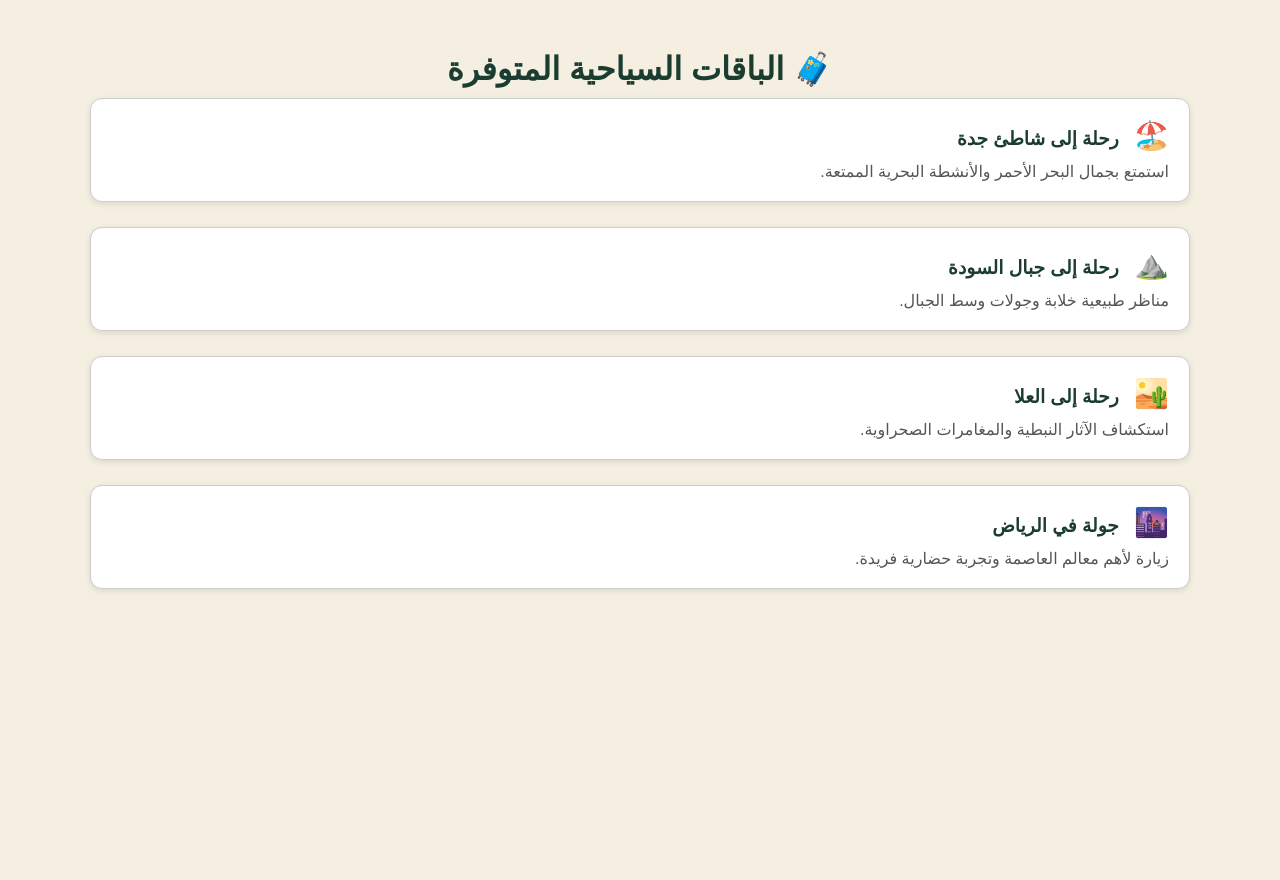
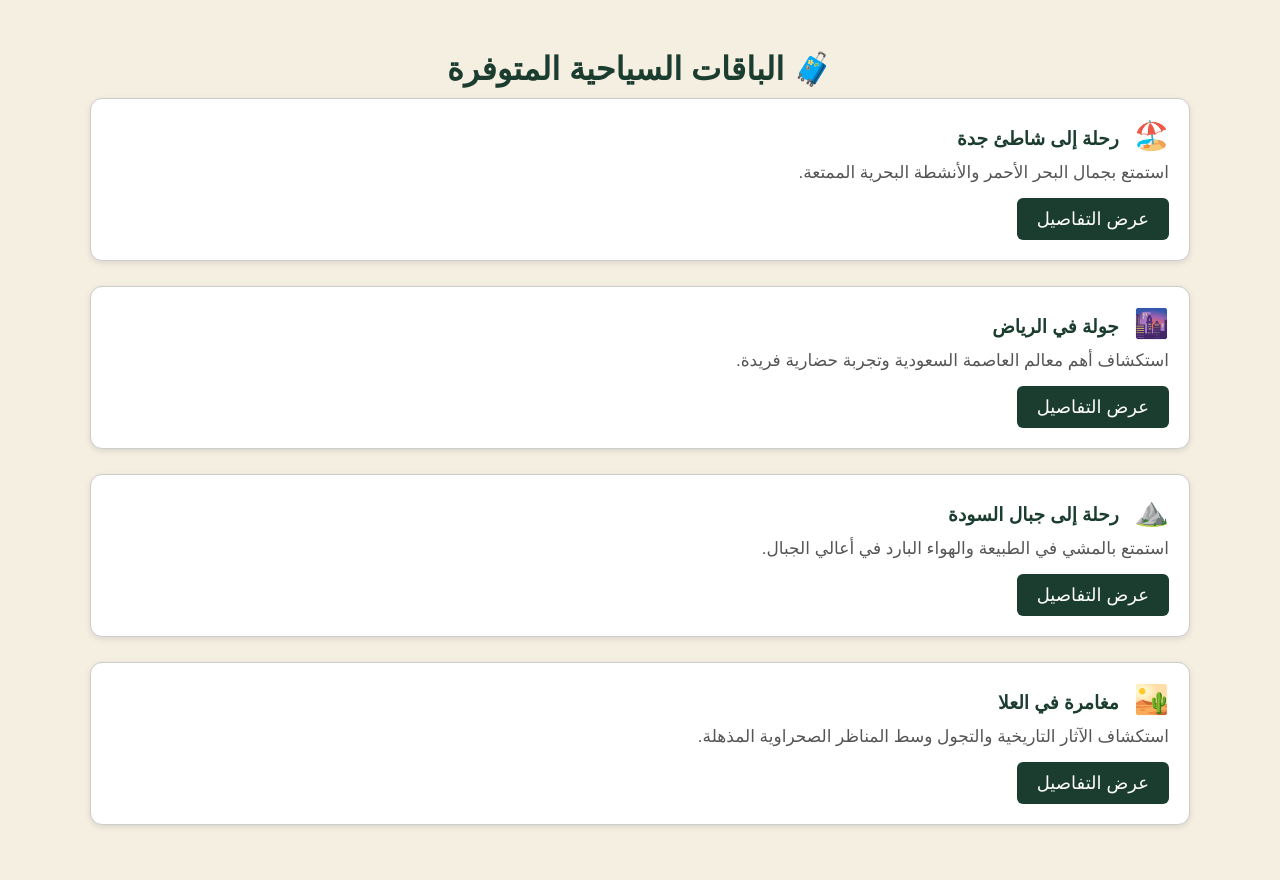
Before and after one commit to abodahim/saudidestination_complete, a Flask app: template templates/trips.html in a window 1280 px wide. Before the commit the page ends 591 px from the top, so only its background shows below. Run offline with Flask 3, Linux system fonts and the light colour scheme; the template is opened without the code that fills it, so the values that code supplies are empty; some web fonts are replaced.

Commit message:
Update trips.html

```diff
--- a/templates/trips.html
+++ b/templates/trips.html
@@ -29,11 +29,22 @@
     .trip-card p {
       margin: 0;
       color: #555;
+      font-size: 17px;
     }
 
     .trip-icon {
       font-size: 28px;
       margin-left: 10px;
+    }
+
+    .btn {
+      margin-top: 15px;
+      display: inline-block;
+      background-color: #1b3d2f;
+      color: #fff;
+      padding: 10px 20px;
+      text-decoration: none;
+      border-radius: 6px;
     }
 
     @media (max-width: 600px) {
@@ -59,22 +70,27 @@
     <div class="trip-card">
       <h3><span class="trip-icon">🏖️</span> رحلة إلى شاطئ جدة</h3>
       <p>استمتع بجمال البحر الأحمر والأنشطة البحرية الممتعة.</p>
+      <a href="{{ url_for('trip_details', trip_id=1) }}" class="btn">عرض التفاصيل</a>
+    </div>
+
+    <div class="trip-card">
+      <h3><span class="trip-icon">🌆</span> جولة في الرياض</h3>
+      <p>استكشاف أهم معالم العاصمة السعودية وتجربة حضارية فريدة.</p>
+      <a href="{{ url_for('trip_details', trip_id=2) }}" class="btn">عرض التفاصيل</a>
     </div>
 
     <div class="trip-card">
       <h3><span class="trip-icon">⛰️</span> رحلة إلى جبال السودة</h3>
-      <p>مناظر طبيعية خلابة وجولات وسط الجبال.</p>
+      <p>استمتع بالمشي في الطبيعة والهواء البارد في أعالي الجبال.</p>
+      <a href="{{ url_for('trip_details', trip_id=3) }}" class="btn">عرض التفاصيل</a>
     </div>
 
     <div class="trip-card">
-      <h3><span class="trip-icon">🏜️</span> رحلة إلى العلا</h3>
-      <p>استكشاف الآثار النبطية والمغامرات الصحراوية.</p>
+      <h3><span class="trip-icon">🏜️</span> مغامرة في العلا</h3>
+      <p>استكشاف الآثار التاريخية والتجول وسط المناظر الصحراوية المذهلة.</p>
+      <a href="{{ url_for('trip_details', trip_id=4) }}" class="btn">عرض التفاصيل</a>
     </div>
 
-    <div class="trip-card">
-      <h3><span class="trip-icon">🌆</span> جولة في الرياض</h3>
-      <p>زيارة لأهم معالم العاصمة وتجربة حضارية فريدة.</p>
-    </div>
   </div>
 
 </body>
```
